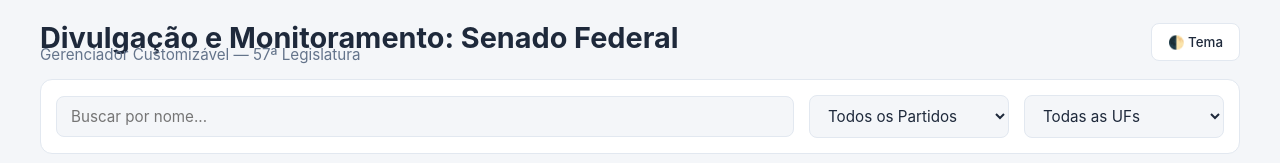
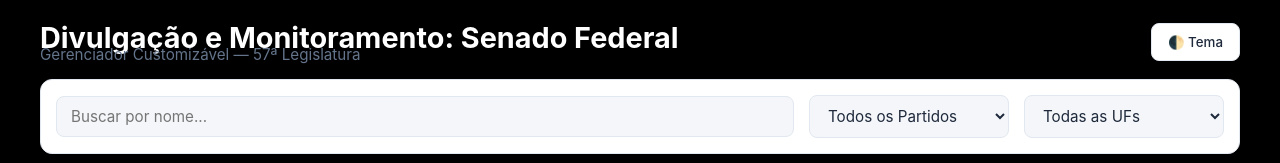
Before and after one commit to utulio/senado, a plain HTML site: page index.html in a window 1280 px wide. Shown: the top 163 px of the page. Drawn offline with Linux system fonts and the light colour scheme.

Commit message:
Update index.html

```diff
--- a/index.html
+++ b/index.html
@@ -38,7 +38,7 @@
         }
 
         body {
-            background-color: var(--bg-color);
+            background-color: #000000; /* Fundo preto absoluto no site */
             color: var(--text-main);
             padding: 20px;
             transition: background-color 0.3s, color 0.3s;
@@ -63,6 +63,7 @@
         h1 {
             font-size: 1.8rem;
             font-weight: 700;
+            color: #ffffff; /* Somente as letras do título principal em branco */
         }
 
         .subtitle {
@@ -425,7 +426,6 @@
             });
         }
 
-        // Validação de acesso Administrativo via URL Parameter (?admin=gerente123)
         function verificarAcessoAdmin() {
             const chaveSecreta = "gerente123";
             const urlParams = new URLSearchParams(window.location.search);
@@ -434,11 +434,8 @@
             if (tokenUrl === chaveSecreta || localStorage.getItem('adminAutenticado') === 'true') {
                 document.getElementById('toggleConfig').style.display = 'inline-flex';
                 localStorage.setItem('adminAutenticado', 'true');
-
-                // Exibe a caixinha de instrução superior informativa apenas para o administrador
                 document.getElementById('instruction-box').style.display = 'block';
             } else {
-                // Mantém oculta para usuários convencionais
                 document.getElementById('instruction-box').style.display = 'none';
             }
         }
@@ -463,7 +460,6 @@
             document.documentElement.setAttribute('data-theme', t);
         });
 
-        // Inicialização estruturada do sistema
         initFilters();
         renderGrid();
         renderHiddenList();
```
